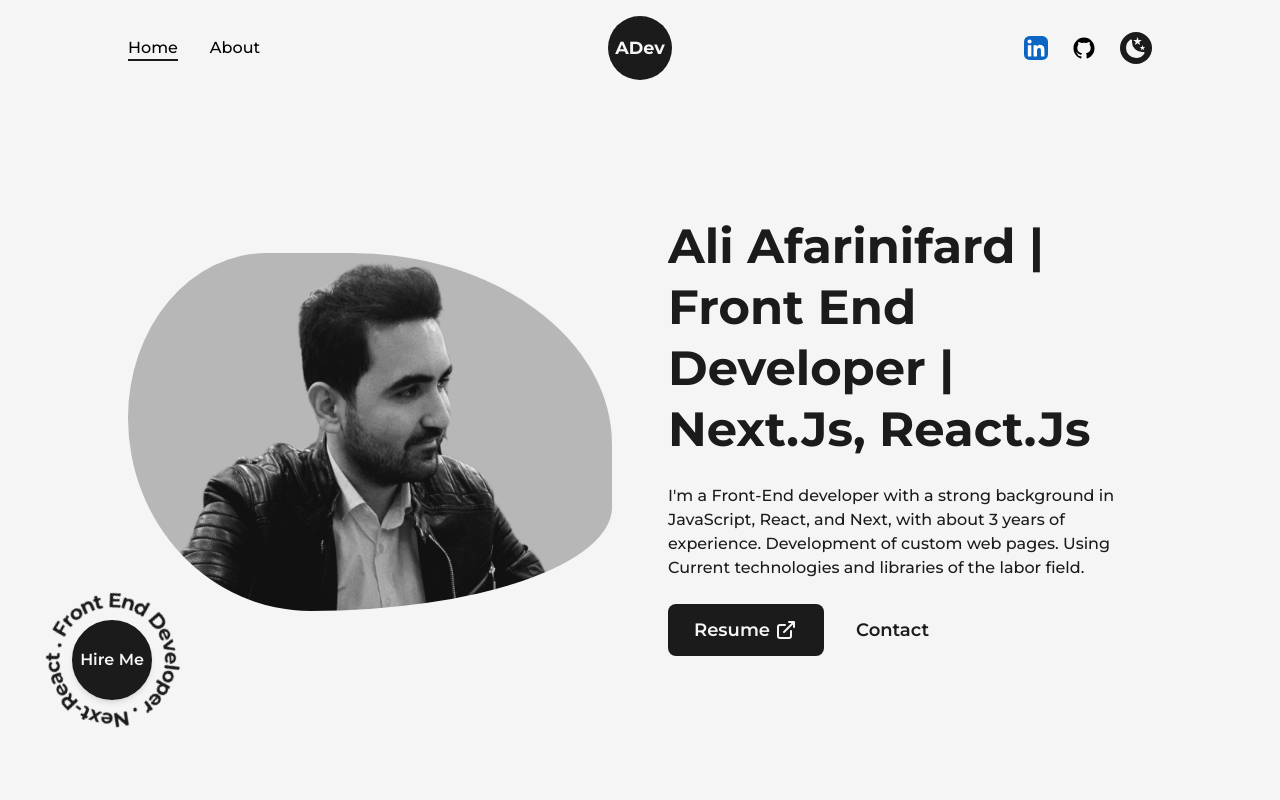
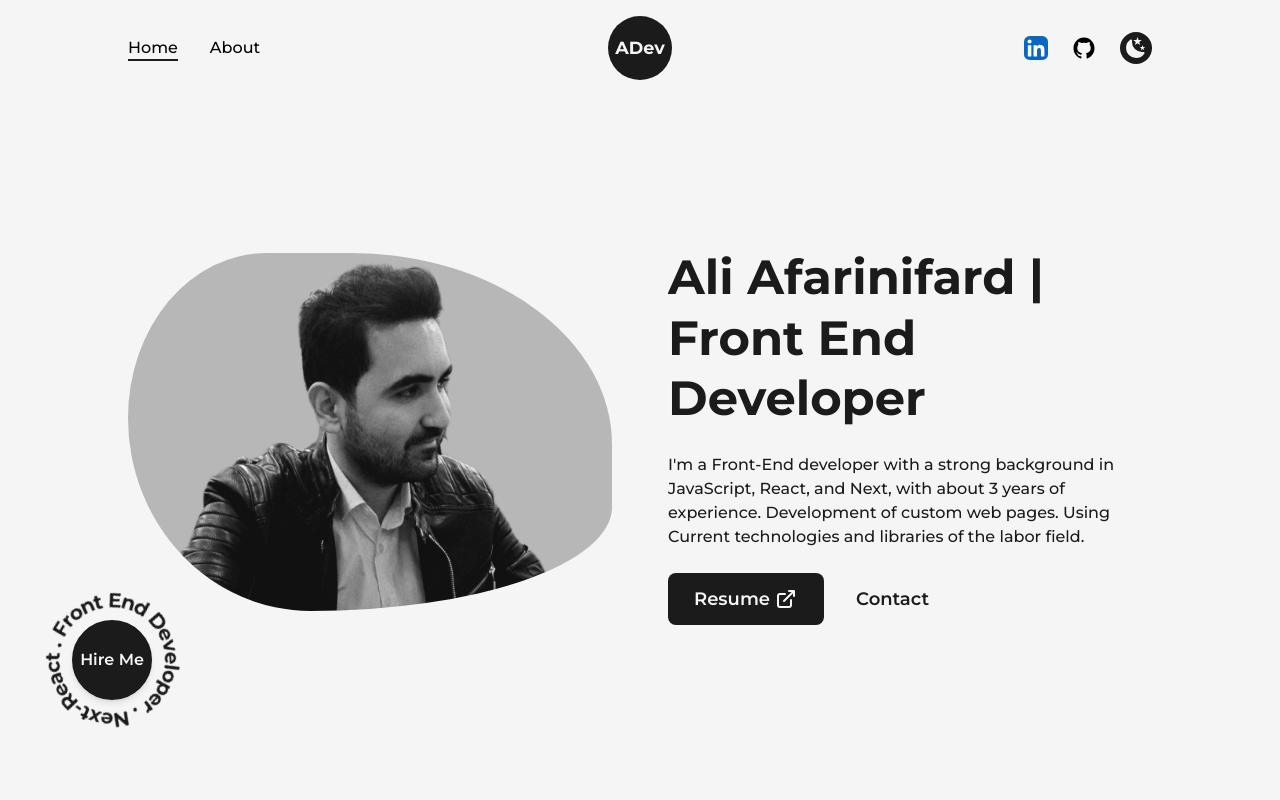
Before and after one commit to aliafarinifard/Portfolio, a Next.js app: page / in a window 1280 px wide. Shown: the top 800 px of the page. Built offline with nearby package versions, Linux system fonts and the light colour scheme.

Commit message:
Public Folder Updated.

```diff
--- a/src/pages/index.js
+++ b/src/pages/index.js
@@ -44,7 +44,7 @@ export default function Home() {
             </div>
 
             <div className="w-1/2 flex flex-col items-center self-center lg:w-full lg:text-center">
-              <AnimatedText text="Ali Afarinifard | Front End Developer | Next.js, React.js" className="!text-5xl !text-left !leading-[3.8rem] xl:!text-5xl lg:!text-center lg:!text-6xl md:!text-5xl sm:!text-3xl" />
+              <AnimatedText text='Ali Afarinifard | Front End Developer' className="!text-5xl !text-left !leading-[3.8rem] xl:!text-5xl lg:!text-center lg:!text-6xl md:!text-5xl sm:!text-3xl" />
 
               <p className="my-4 text-base font-medium md:text-sm sm:text-xs !leading-6">
                 I'm a Front-End developer with a strong background in JavaScript, React, and Next, with about 3 years of experience. Development of custom web pages. Using Current technologies and libraries of the labor field.
```
Also changed, not shown: 1 other file (tests, documents, lock files or other folders).
